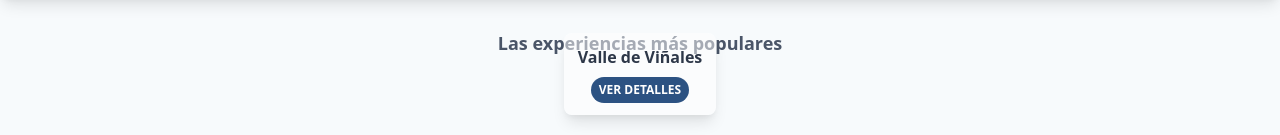
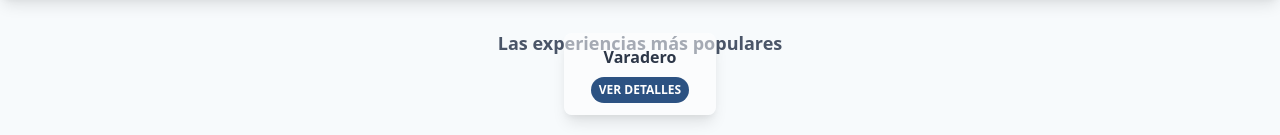
Before and after one commit to camallerystraveldev/camallerys-travel, a Next.js app: page / in a window 1280 px wide. Shown: the part 374-509 px from the top of the page. Built offline with nearby package versions, Linux system fonts and the light colour scheme; grey boxes are pictures that could not be loaded; what tailwindcss-aspect-ratio, tailwindcss-filters would draw is missing.

Commit message:
rename tour to experience

```diff
--- a/src/pages/home/tours.tsx
+++ b/src/pages/home/experiences.tsx
@@ -1,16 +1,16 @@
 import Link from "next/link";
 
-type TourPreviewCardProps = {
+type ExperienceCardProps = {
   id: string;
   name: string;
 };
 
-function TourPreviewCard({ id, name }: TourPreviewCardProps) {
+function ExperienceCard({ id, name }: ExperienceCardProps) {
   return (
     <div className="w-48">
       <div className="relative aspect-ratio-square rounded-lg overflow-hidden shadow-lg">
         <img
-          src="https://source.unsplash.com/random/600x400"
+          src={`/assets/experiences/${id}/preview.jpg`}
           className="absolute object-cover object-center w-full h-full"
         />
       </div>
@@ -33,17 +33,17 @@ function TourPreviewCard({ id, name }: TourPreviewCardProps) {
   );
 }
 
-function ToursSection() {
+function ExperiencesSection() {
   return (
-    <div id="top-products-section" className="mt-8 px-4">
+    <div id="experiences-section" className="mt-8 px-4">
       <h1 className="text-gray-700 text-lg text-center font-extrabold">
         Las experiencias más populares
       </h1>
       <div className="mt-6 flex items-center justify-around">
-        <TourPreviewCard id="valle-de-viñales" name="Valle de Viñales" />
+        <ExperienceCard id="varadero" name="Varadero" />
       </div>
     </div>
   );
 }
 
-export default ToursSection;
+export default ExperiencesSection;
--- a/src/pages/home/index.tsx
+++ b/src/pages/home/index.tsx
@@ -1,12 +1,12 @@
 import HeroSection from "./hero";
-import ToursSection from "./tours";
+import ExperiencesSection from "./experiences";
 import StaysSection from "./stays";
 
 function Home() {
   return (
     <div id="home-page">
       <HeroSection />
-      <ToursSection />
+      <ExperiencesSection />
       <StaysSection />
     </div>
   );
```
Also changed, not shown: public/assets/experiences/varadero/preview.jpg (added).
